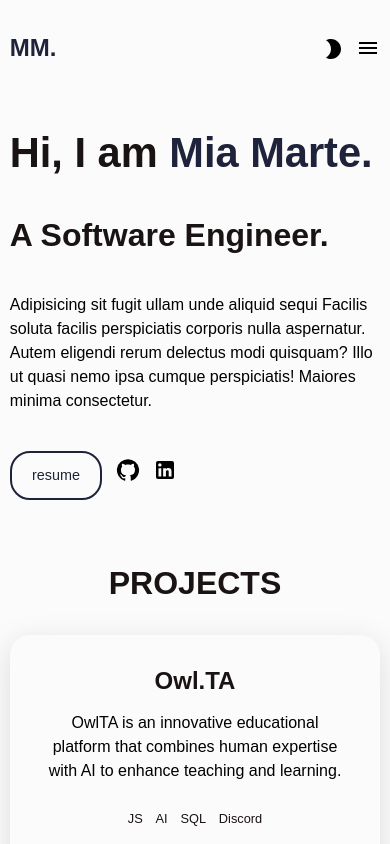
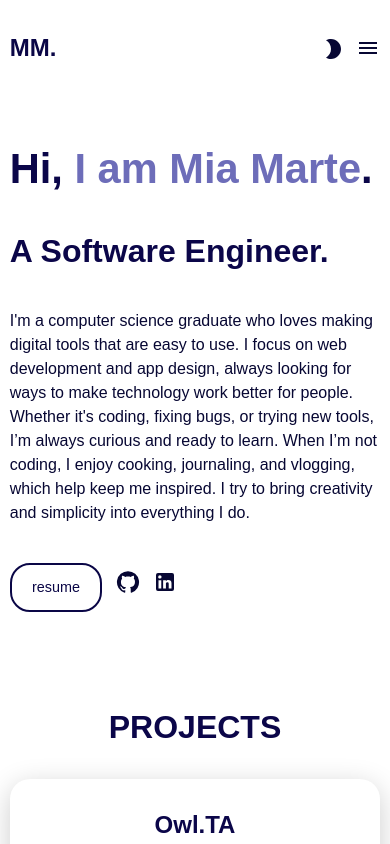
Before and after one commit to miamarte18/mywebsite, a React (Create React App) app in the folder my-app/: page / in a window 390 px wide. Shown: the top 844 px of the page. Built offline with nearby package versions, Linux system fonts and the light colour scheme.

Commit message:
website done

```diff
--- a/my-app/package.json
+++ b/my-app/package.json
@@ -7,6 +7,7 @@
     "@emotion/styled": "^11.14.0",
     "@mui/icons-material": "^6.4.0",
     "cra-template": "1.2.0",
+    "framer-motion": "^12.0.1",
     "react": "^19.0.0",
     "react-dom": "^19.0.0",
     "react-router-dom": "^7.1.3",
--- a/my-app/src/App.css
+++ b/my-app/src/App.css
@@ -6,12 +6,12 @@
 }
 
 .light {
-  --clr-bg: #fbfbfb;
-  --clr-bg-alt: #fff;
-  --clr-fg: #000000;
-  --clr-fg-alt: #1a1313;
-  --clr-primary: #1e233b;
-  --shadow: rgba(100, 100, 111, 0.2) 0px 7px 29px 0px;
+  --clr-bg: #ffffff;
+  --clr-bg-alt: #ffffff;
+  --clr-fg: #070733;
+  --clr-fg-alt: #0b0649;
+  --clr-primary: #0a0646;
+  --shadow: rgb(0 0 0 / 20%) 0px 7px 29px 0px;
 }
 
 .dark {
--- /dev/null
+++ b/my-app/src/components/Animations/AnimText.tsx
@@ -0,0 +1,37 @@
+import { motion, useMotionValue, useTransform, animate } from "framer-motion";
+import { useEffect, useState } from "react";
+import React from "react";
+
+export interface IAnimTextProps {
+  delay: number;
+  baseText: string;
+}
+
+export default function AnimText({ delay, baseText }: IAnimTextProps) {
+  const [done, setDone] = useState(false);
+  const count = useMotionValue(0);
+  const rounded = useTransform(count, (latest) => Math.round(latest));
+  const displayText = useTransform(rounded, (latest) =>
+    baseText.slice(0, latest)
+  );
+
+  useEffect(() => {
+    const controls = animate(count, baseText.length, {
+      type: "tween",
+      delay: delay,
+      duration: 2,
+      ease: "easeInOut",
+      onComplete: () => {
+        setDone(true);
+      },
+    });
+    return controls.stop;
+    // eslint-disable-next-line react-hooks/exhaustive-deps
+  }, []);
+
+  return (
+    <span>
+      <motion.span>{displayText}</motion.span>
+    </span>
+  );
+}
--- a/my-app/src/components/Footer/Footer.js
+++ b/my-app/src/components/Footer/Footer.js
@@ -6,7 +6,7 @@ const Footer = () => (
       href="https://github.com/miamarte18/mywebsite"
       className="link footer__link"
     >
-      Created By Mia Marte
+      © 2025 Mia Marte
     </a>
   </footer>
 );
--- a/my-app/src/components/Frontpage/Frontpage.js
+++ b/my-app/src/components/Frontpage/Frontpage.js
@@ -1,6 +1,8 @@
 import GitHubIcon from "@mui/icons-material/GitHub";
 import LinkedInIcon from "@mui/icons-material/LinkedIn";
 import { Home } from "../../portfolio";
+import AnimText from "../Animations/AnimText.tsx";
+
 import "./Home.css";
 
 const Frontpage = () => {
@@ -10,7 +12,13 @@ const Frontpage = () => {
     <div className="about center">
       {name && (
         <h1>
-          Hi, I am <span className="about__name">{name}.</span>
+          Hi,{" "}
+          <AnimText
+            delay={0.5}
+            className="about__name"
+            baseText={`I am ${name}`}
+          />
+          .
         </h1>
       )}
 
--- a/my-app/src/components/Frontpage/Home.css
+++ b/my-app/src/components/Frontpage/Home.css
@@ -28,10 +28,16 @@
 .about .btn--outline {
   margin-right: 1em;
 }
-
+span {
+  color: #6d6db9;
+}
 @media (max-width: 600px) {
   .app .about {
     align-items: flex-start;
-    margin-top: 2em;
+    margin-top: 3em;
+    height: auto;
+    width: 95vw;
+    margin-bottom: 6em;
+    scroll-behavior: smooth;
   }
 }
--- a/my-app/src/components/ScrollToTop/ScrollToTop.css
+++ b/my-app/src/components/ScrollToTop/ScrollToTop.css
@@ -7,6 +7,8 @@
 
 @media (max-width: 900px) {
   .scroll-top {
-    display: none;
+    position: fixed;
+    bottom: 2em;
+    right: 4em;
   }
 }
--- a/my-app/src/portfolio.js
+++ b/my-app/src/portfolio.js
@@ -9,7 +9,7 @@ const Home = {
   name: "Mia Marte",
   role: "Software Engineer",
   description:
-    "Adipisicing sit fugit ullam unde aliquid sequi Facilis soluta facilis perspiciatis corporis nulla aspernatur. Autem eligendi rerum delectus modi quisquam? Illo ut quasi nemo ipsa cumque perspiciatis! Maiores minima consectetur.",
+    "I'm a computer science graduate who loves making digital tools that are easy to use. I focus on web development and app design, always looking for ways to make technology work better for people. Whether it's coding, fixing bugs, or trying new tools, I’m always curious and ready to learn. When I’m not coding, I enjoy cooking, journaling, and vlogging, which help keep me inspired. I try to bring creativity and simplicity into everything I do.",
   resume:
     "https://liinks-files.s3.amazonaws.com/files/nXuEMNu2fQA.pdf?AWSAccessKeyId=AKIAJJZ7THP6JOB5VZ6A&Expires=1737424206&Signature=ZC1szYE0EvT8E1%2BbeFYA6FniyTo%3D",
   social: {
```
Also changed, not shown: 1 other file (tests, documents, lock files or other folders).
